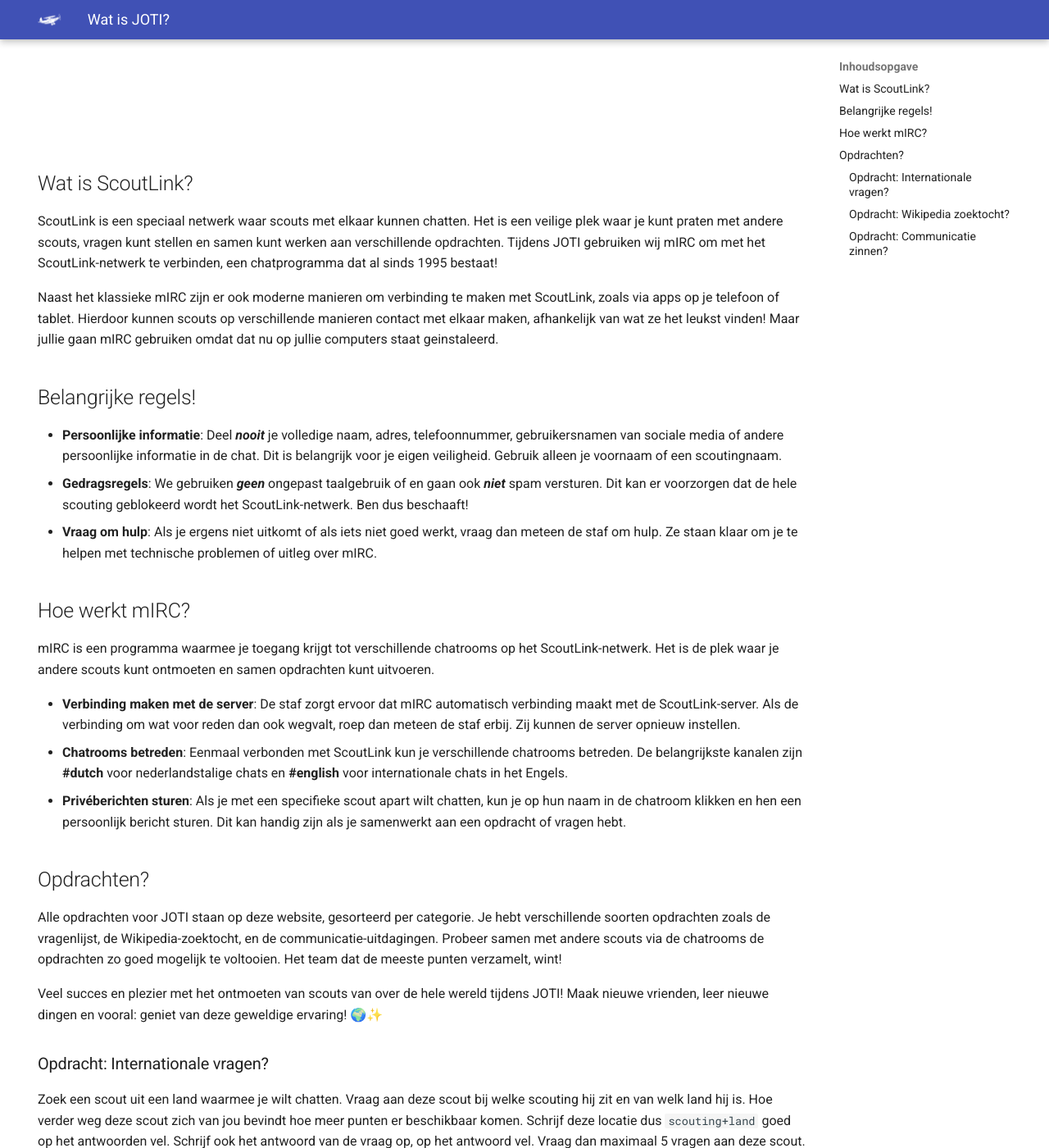
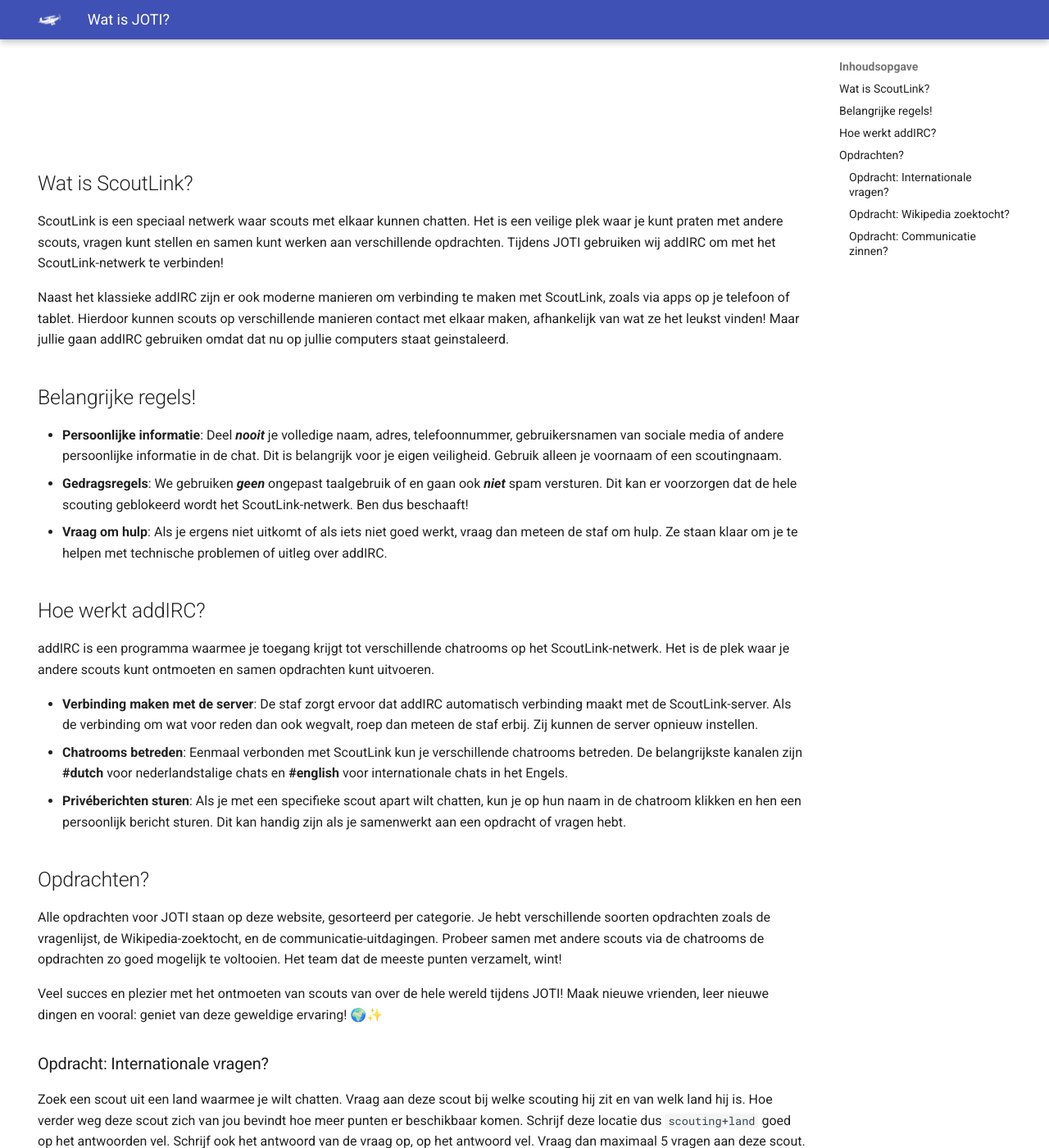
Before and after one commit to LuukBerkel/Joti2024, an MkDocs documentation site: the page built from docs/index.md, in a window 1280 px wide and 1400 px high, scrolled down 667 px. Shown: the whole window at 82% size. Built offline with MkDocs 1.6.1 and Material for MkDocs 9.7.7, drawn with Linux system fonts in a browser that asks for light colours.

Commit message:
Fixed some gramar

```diff
--- a/docs/index.md
+++ b/docs/index.md
@@ -9,19 +9,19 @@
 ![plane](assets/plane.png)
 
 ## Wat is ScoutLink?
-ScoutLink is een speciaal netwerk waar scouts met elkaar kunnen chatten. Het is een veilige plek waar je kunt praten met andere scouts, vragen kunt stellen en samen kunt werken aan verschillende opdrachten. Tijdens JOTI gebruiken wij mIRC om met het ScoutLink-netwerk te verbinden, een chatprogramma dat al sinds 1995 bestaat!
+ScoutLink is een speciaal netwerk waar scouts met elkaar kunnen chatten. Het is een veilige plek waar je kunt praten met andere scouts, vragen kunt stellen en samen kunt werken aan verschillende opdrachten. Tijdens JOTI gebruiken wij addIRC om met het ScoutLink-netwerk te verbinden!
 
-Naast het klassieke mIRC zijn er ook moderne manieren om verbinding te maken met ScoutLink, zoals via apps op je telefoon of tablet. Hierdoor kunnen scouts op verschillende manieren contact met elkaar maken, afhankelijk van wat ze het leukst vinden! Maar jullie gaan mIRC gebruiken omdat dat nu op jullie computers staat geinstaleerd.
+Naast het klassieke addIRC zijn er ook moderne manieren om verbinding te maken met ScoutLink, zoals via apps op je telefoon of tablet. Hierdoor kunnen scouts op verschillende manieren contact met elkaar maken, afhankelijk van wat ze het leukst vinden! Maar jullie gaan addIRC gebruiken omdat dat nu op jullie computers staat geinstaleerd.
 
 ## Belangrijke regels!
 - **Persoonlijke informatie**: Deel ***nooit*** je volledige naam, adres, telefoonnummer, gebruikersnamen van sociale media of andere persoonlijke informatie in de chat. Dit is belangrijk voor je eigen veiligheid. Gebruik alleen je voornaam of een scoutingnaam.
 - **Gedragsregels**: We gebruiken ***geen*** ongepast taalgebruik of en gaan ook ***niet*** spam versturen. Dit kan er voorzorgen dat de hele scouting geblokeerd wordt het ScoutLink-netwerk. Ben dus beschaaft!
-- **Vraag om hulp**: Als je ergens niet uitkomt of als iets niet goed werkt, vraag dan meteen de staf om hulp. Ze staan klaar om je te helpen met technische problemen of uitleg over mIRC.
+- **Vraag om hulp**: Als je ergens niet uitkomt of als iets niet goed werkt, vraag dan meteen de staf om hulp. Ze staan klaar om je te helpen met technische problemen of uitleg over addIRC.
 
-## Hoe werkt mIRC?
-mIRC is een programma waarmee je toegang krijgt tot verschillende chatrooms op het ScoutLink-netwerk. Het is de plek waar je andere scouts kunt ontmoeten en samen opdrachten kunt uitvoeren.
+## Hoe werkt addIRC?
+addIRC is een programma waarmee je toegang krijgt tot verschillende chatrooms op het ScoutLink-netwerk. Het is de plek waar je andere scouts kunt ontmoeten en samen opdrachten kunt uitvoeren.
 
-- **Verbinding maken met de server**: De staf zorgt ervoor dat mIRC automatisch verbinding maakt met de ScoutLink-server. Als de verbinding om wat voor reden dan ook wegvalt, roep dan meteen de staf erbij. Zij kunnen de server opnieuw instellen.
+- **Verbinding maken met de server**: De staf zorgt ervoor dat addIRC automatisch verbinding maakt met de ScoutLink-server. Als de verbinding om wat voor reden dan ook wegvalt, roep dan meteen de staf erbij. Zij kunnen de server opnieuw instellen.
 - **Chatrooms betreden**: Eenmaal verbonden met ScoutLink kun je verschillende chatrooms betreden. De belangrijkste kanalen zijn **#dutch** voor nederlandstalige chats en **#english** voor internationale chats in het Engels.
 - **Privéberichten sturen**: Als je met een specifieke scout apart wilt chatten, kun je op hun naam in de chatroom klikken en hen een persoonlijk bericht sturen. Dit kan handig zijn als je samenwerkt aan een opdracht of vragen hebt.
 
```
Also changed, not shown: site/index.html.
